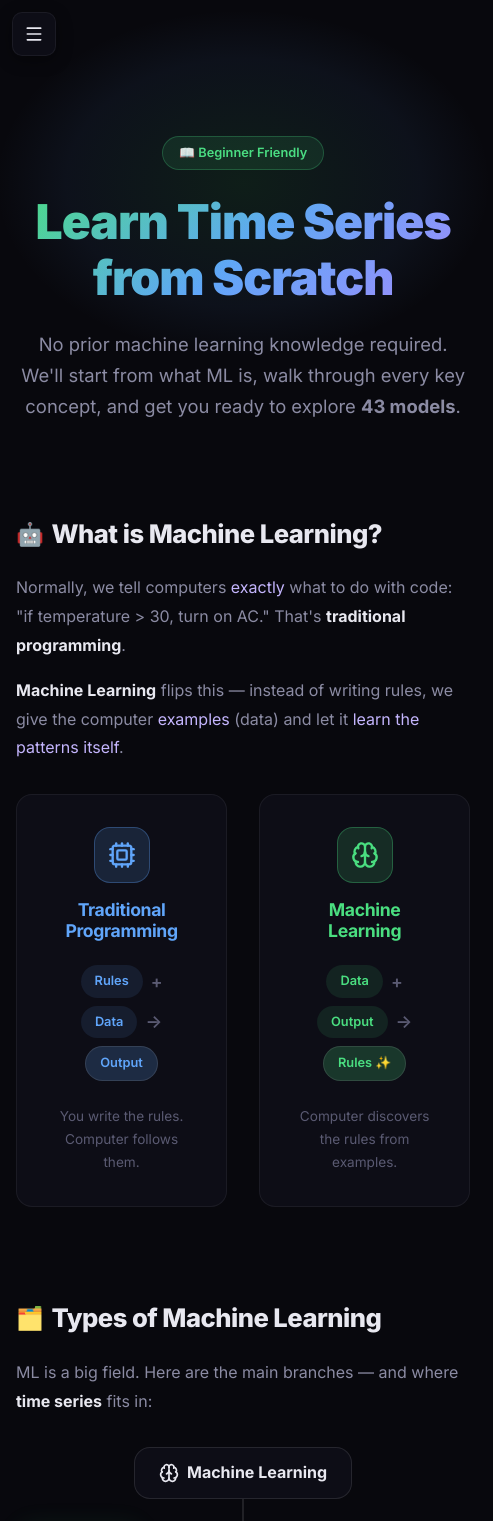
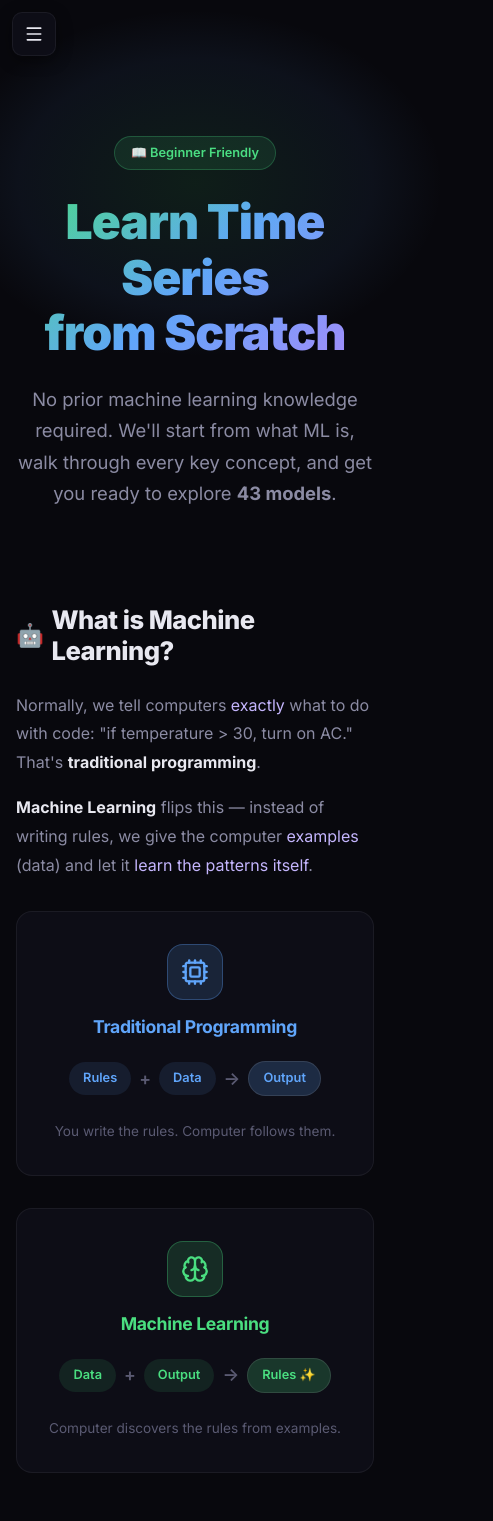
Before and after one commit to djlahre0/ts-viz, a React (Vite) app: page /learn in a window 390 px wide. Shown: the top 1521 px of the page, 493 px wide, since content can reach past the window. Built offline with nearby package versions, Linux system fonts and the light colour scheme.

Commit message:
Enhancement: granular page-level mobile responsiveness for Learn and Home pages

```diff
--- a/src/index.css
+++ b/src/index.css
@@ -1572,6 +1572,39 @@ input[type="range"]::-webkit-slider-thumb:hover {
     grid-template-columns: 1fr !important;
   }
 
+  /* ── Page-Level Stacking Fixes ── */
+  .learn-compare,
+  .learn-ts-examples,
+  .learn-ml-tree__branches,
+  .learn-glossary {
+    grid-template-columns: 1fr !important;
+  }
+
+  .learn-ml-tree__connector {
+    display: none;
+  }
+
+  .learn-model-flow {
+    flex-direction: column;
+    gap: var(--space-sm);
+  }
+
+  .learn-flow-arrow {
+    transform: rotate(90deg);
+    margin: var(--space-xs) 0;
+    font-size: 1.5rem;
+  }
+
+  .learn-pattern-controls {
+    flex-direction: column;
+    gap: var(--space-sm);
+  }
+
+  .learn-pattern-btn {
+    width: 100%;
+    min-width: 0;
+  }
+
   /* Adjust model view page layout */
   .model-view__header {
     flex-direction: column;
```
